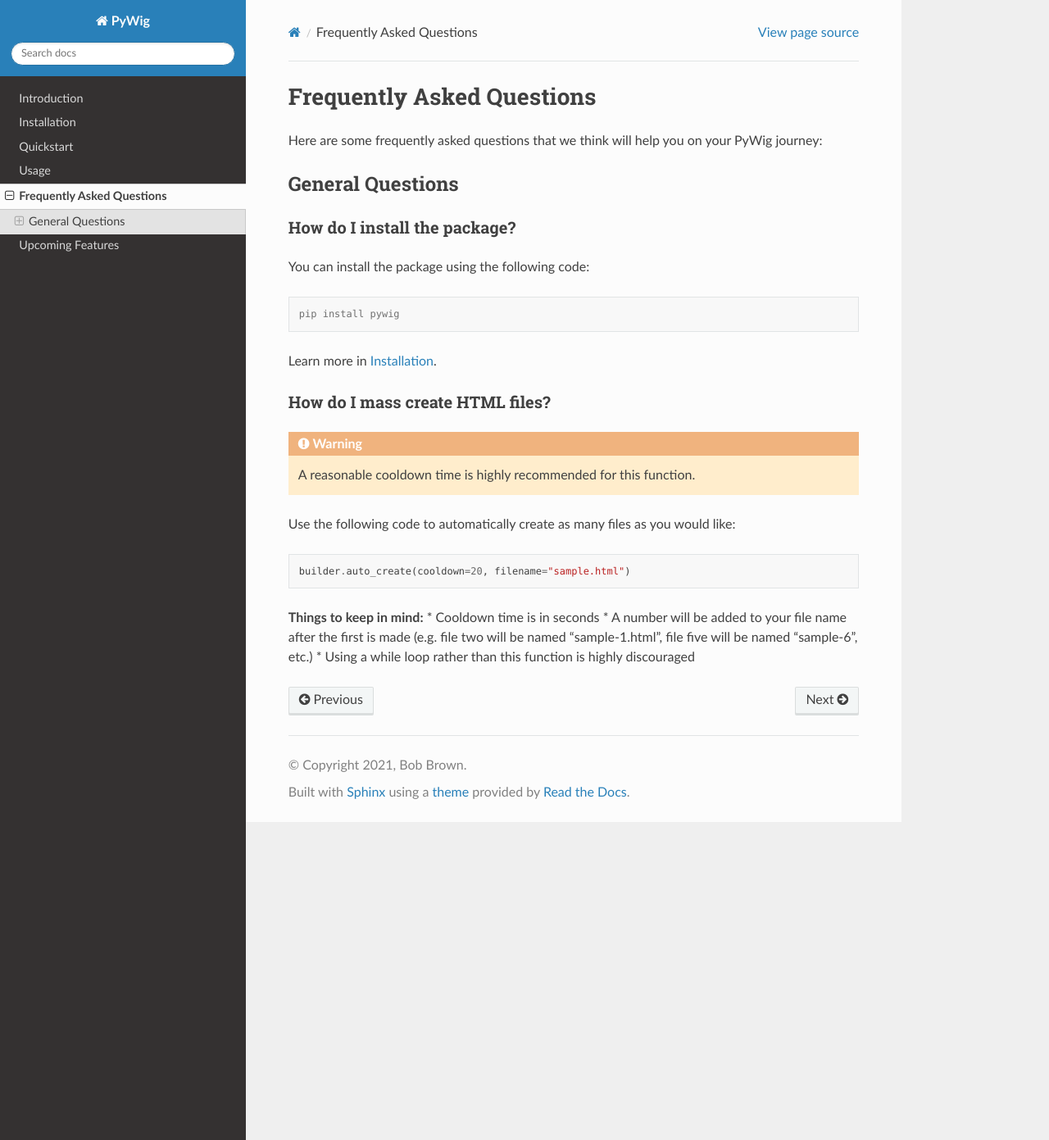
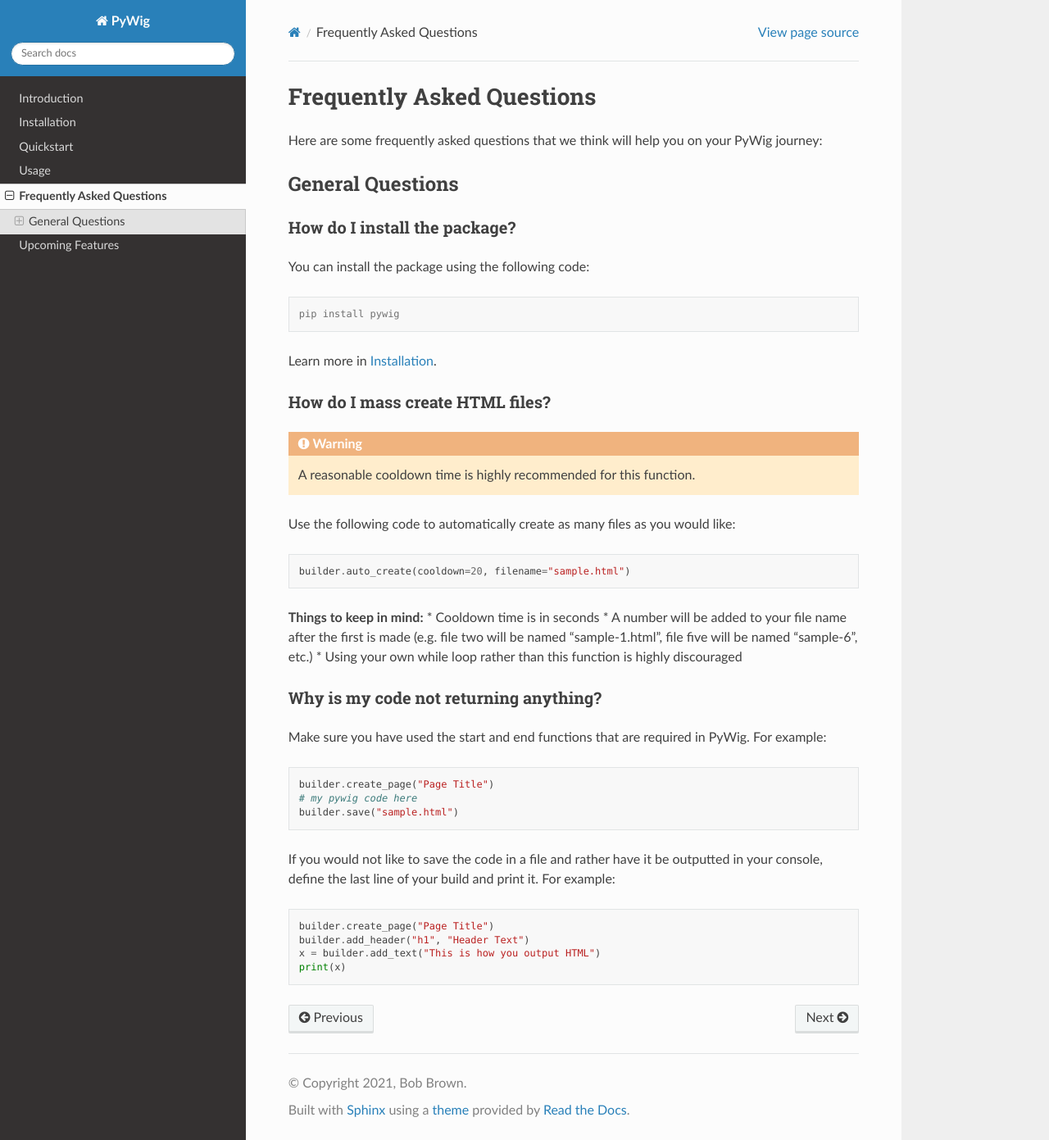
Before and after one commit to BobBrown1/py2html, a Sphinx documentation site: the page built from docs/source/faq.rst, in a window 1280 px wide and 1391 px high. Shown: the whole window at 82% size. Built offline with Sphinx 7.4.7 and the Read the Docs theme 2.0.0, drawn with Linux system fonts in a browser that asks for light colours.

Commit message:
Update faq.rst

```diff
--- a/docs/source/faq.rst
+++ b/docs/source/faq.rst
@@ -37,4 +37,26 @@ Use the following code to automatically create as many files as you would like:
 **Things to keep in mind:**
 * Cooldown time is in seconds
 * A number will be added to your file name after the first is made (e.g. file two will be named "sample-1.html", file five will be named "sample-6", etc.)
-* Using a while loop rather than this function is highly discouraged
+* Using your own while loop rather than this function is highly discouraged
+
+Why is my code not returning anything?
+~~~~~~~~~~~~~~~~~~~~~~~~~~~~~~~~~~~~~~~~
+
+Make sure you have used the start and end functions that are required in PyWig.
+For example:
+
+.. code-block:: python
+
+  builder.create_page("Page Title")
+  # my pywig code here
+  builder.save("sample.html")
+
+If you would not like to save the code in a file and rather have it be outputted in your console, define the last line of your build and print it.
+For example:
+
+.. code-block:: python
+
+  builder.create_page("Page Title")
+  builder.add_header("h1", "Header Text")
+  x = builder.add_text("This is how you output HTML")
+  print(x)
```
